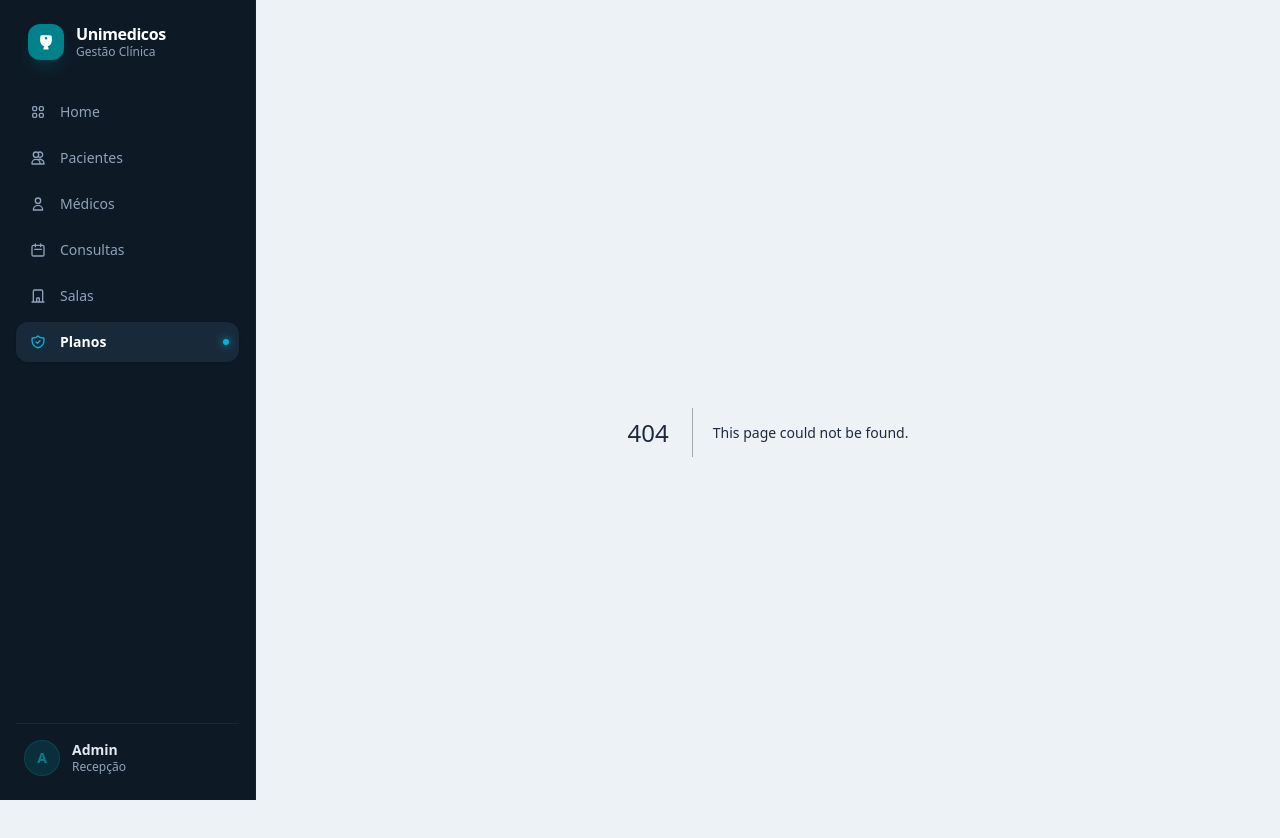
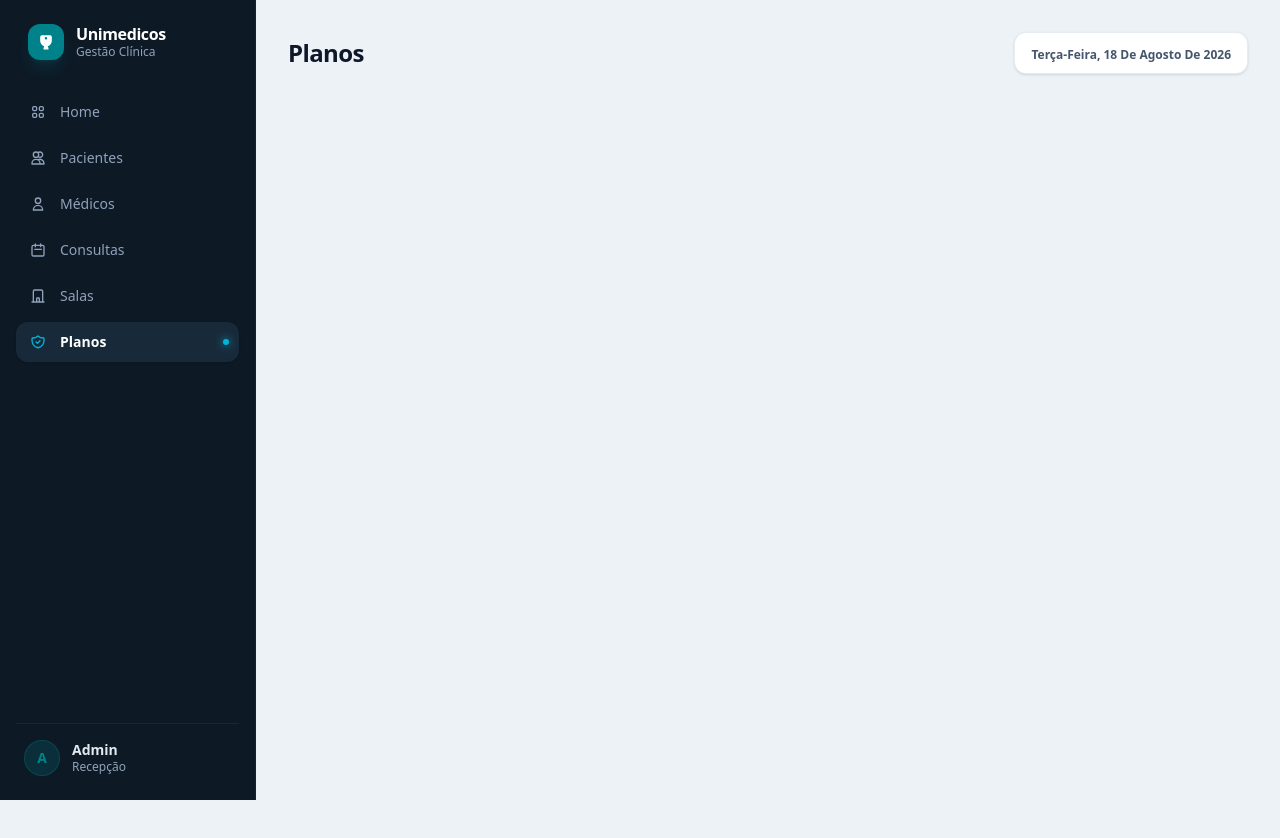
Before and after one commit to felps-daniel-dev/whister_agendamentos, a Next.js app in the folder whister_agendamentos_app/: page /plano in a window 1280 px wide. Before the commit this address had no page. Shown: the top 838 px of the page. After the commit the page ends 800 px from the top, so only its background shows below. Built offline with nearby package versions, Linux system fonts and the light colour scheme.

Commit message:
feat: componentizando plano

```diff
--- /dev/null
+++ b/whister_agendamentos_app/app/components/home/data.tsx
@@ -0,0 +1,7 @@
+export const Data = () => {
+    return (
+        <div className="self-start sm:self-auto bg-white px-4 py-2 rounded-xl border border-slate-200/80 shadow-sm">
+            <span className="text-xs font-semibold text-slate-600">Terça-Feira, 18 De Agosto De 2026</span>
+        </div>
+    );
+}
--- a/whister_agendamentos_app/app/components/home/relatorio.tsx
+++ b/whister_agendamentos_app/app/components/home/relatorio.tsx
@@ -2,16 +2,7 @@ export const Relatorio = () => {
     return (
         <div className="space-y-6">
 
-            {/* Cabeçalho */}
-            <div className="flex flex-col sm:flex-row sm:items-center sm:justify-between gap-4">
-                <div>
-                    <h1 className="text-2xl font-bold text-slate-900 tracking-tight">Painel Principal</h1>
-                    <p className="text-sm text-slate-500">Resumo geral das atividades de hoje.</p>
-                </div>
-                <div className="self-start sm:self-auto bg-white px-4 py-2 rounded-xl border border-slate-200/80 shadow-sm">
-                    <span className="text-xs font-semibold text-slate-600">Terça-Feira, 18 De Agosto De 2026</span>
-                </div>
-            </div>
+
 
             {/* Cards de Métricas */}
             <div className="grid grid-cols-1 sm:grid-cols-2 lg:grid-cols-4 gap-5">
--- a/whister_agendamentos_app/app/components/layoutGeral.tsx
+++ b/whister_agendamentos_app/app/components/layoutGeral.tsx
@@ -10,9 +10,11 @@ export const Layout: React.FC<LayoutProps> = (props: LayoutProps) => {
 
       <Menu />
 
+
       <main className="flex-1 p-8 overflow-y-auto max-w-[1600px] mx-auto">
         {props.children}
       </main>
+
     </div>
   );
 };
--- a/whister_agendamentos_app/app/page.tsx
+++ b/whister_agendamentos_app/app/page.tsx
@@ -1,8 +1,16 @@
+import { Data } from "./components/home/data";
 import { Relatorio } from "./components/home/relatorio";
 
 export default function Home() {
   return (
     <div>
+      <div className="flex flex-col sm:flex-row sm:items-center sm:justify-between gap-4">
+        <div>
+          <h1 className="text-2xl font-bold text-slate-900 tracking-tight">Painel Principal</h1>
+          <p className="text-sm text-slate-500">Resumo geral das atividades de hoje.</p>
+        </div>
+        <Data />
+      </div>
       <Relatorio />
     </div>
   );
--- /dev/null
+++ b/whister_agendamentos_app/app/plano/page.tsx
@@ -0,0 +1,17 @@
+import { Data } from "../components/home/data";
+
+
+export default function Plano(){
+    return(
+
+         <div className="cabecalho">
+               <div className="flex flex-col sm:flex-row sm:items-center sm:justify-between gap-4">
+                <div>
+                    <h1 className="text-2xl font-bold text-slate-900 tracking-tight">Planos</h1>
+
+                </div>
+                <Data/>
+            </div>
+         </div>
+    );
+}
```
